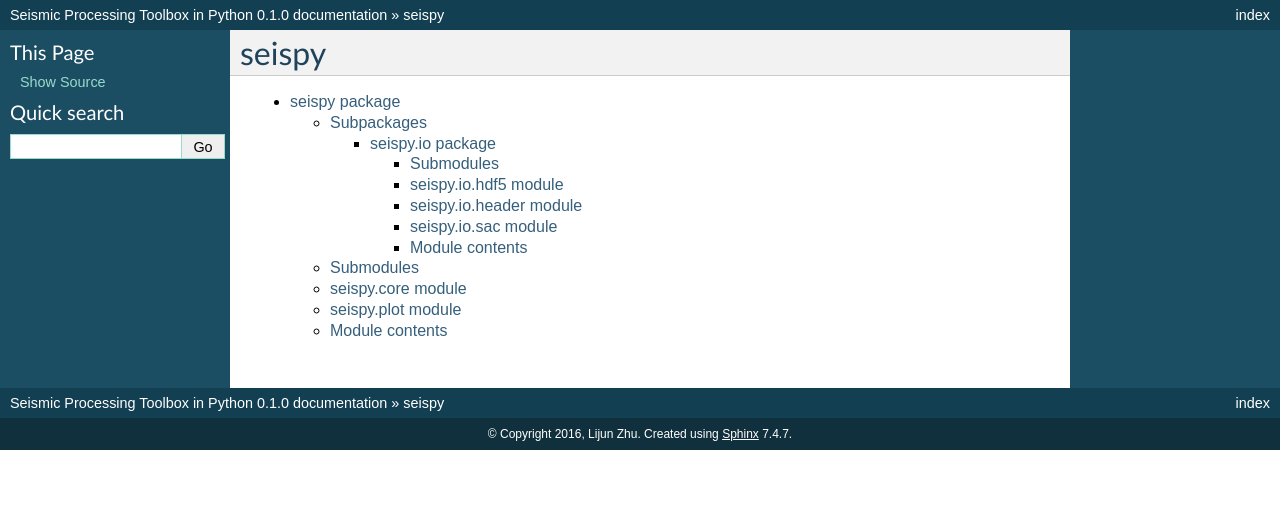
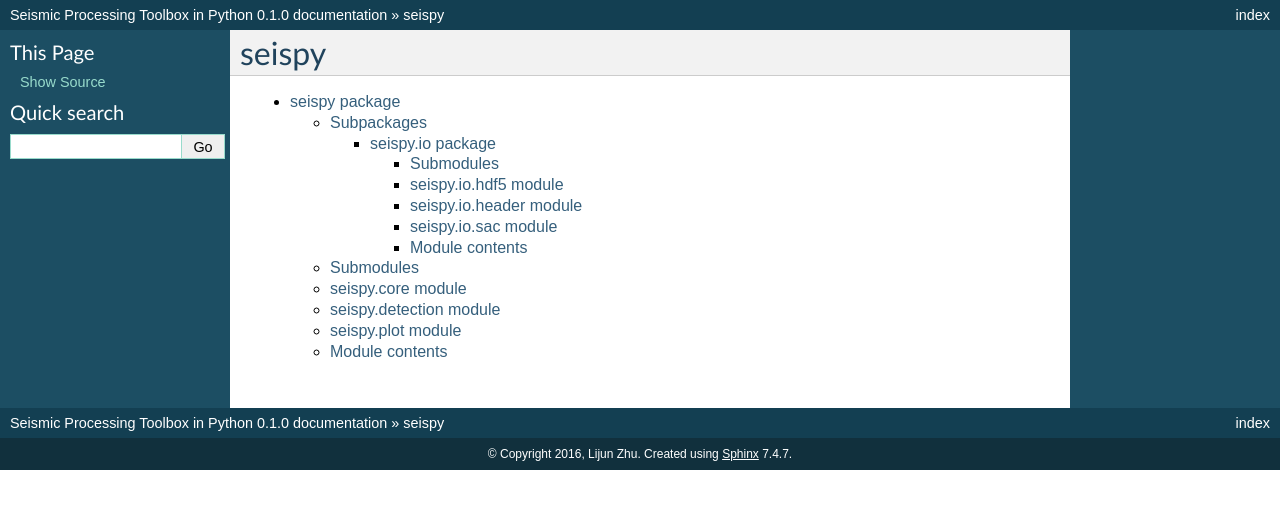
Before and after one commit to lijunzh/seispy_bak, a Sphinx documentation site: the page built from docs/modules.rst, in a window 1280 px wide. Shown: the top 509 px of the page. Built offline with Sphinx 7.4.7, drawn with Linux system fonts in a browser that asks for light colours; pages that are not in the unit, such as notebooks, are missing from menus.

Commit message:
Include detection and io module

```diff
--- a/docs/seispy.rst
+++ b/docs/seispy.rst
@@ -19,6 +19,14 @@ seispy.core module
     :undoc-members:
     :show-inheritance:
 
+seispy.detection module
+-----------------------
+
+.. automodule:: seispy.detection
+    :members:
+    :undoc-members:
+    :show-inheritance:
+
 seispy.plot module
 ------------------
 
```
Also changed, not shown: 1 other file.
